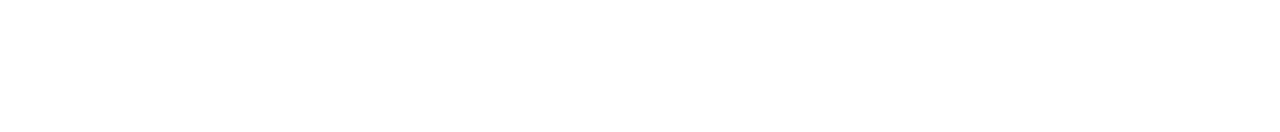
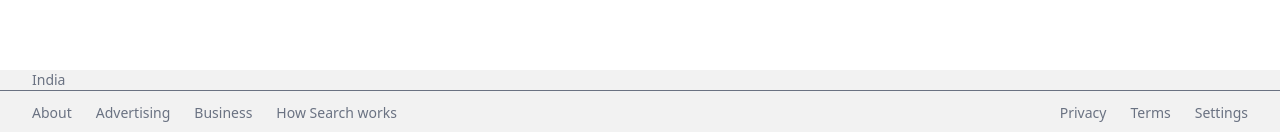
Before and after one commit to PreetS123/NextJS_GooogleClone, a Next.js app in the folder google_clone/: page / in a window 1280 px wide. Shown: the part 665-797 px from the top of the page. Built offline with nearby package versions, Linux system fonts and the light colour scheme; no server answers.

Commit message:
footer section created

```diff
--- a/google_clone/src/app/layout.js
+++ b/google_clone/src/app/layout.js
@@ -1,5 +1,6 @@
 import { Geist, Geist_Mono } from "next/font/google";
 import "./globals.css";
+import Footer from "@/components/Footer";
 
 const geistSans = Geist({
   variable: "--font-geist-sans",
@@ -23,6 +24,8 @@
         className={`${geistSans.variable} ${geistMono.variable} antialiased`}
       >
         {children}
+        <Footer/>
+
       </body>
     </html>
   );
--- /dev/null
+++ b/google_clone/src/components/CountryLookup.jsx
@@ -0,0 +1,21 @@
+"use client";
+import React, { useEffect, useState } from "react";
+
+const CountryLookup = () => {
+  const [country, setCountry] = useState("India");
+
+  const fetchCountry = async () => {
+    const response = await fetch(
+      `https://extreme-ip-lookup.com/json/?key=${process.env.NEXT_PUBLIC_IP_API_KEY}`
+    )
+      .then((res) => res.json())
+      .then((data) => setCountry(data.country))
+      .catch((err) => console.log("Error ::", err));
+  };
+  useEffect(() => {
+    fetchCountry();
+  }, []);
+  return <div>{country}</div>;
+};
+
+export default CountryLookup;
--- /dev/null
+++ b/google_clone/src/components/Footer.jsx
@@ -0,0 +1,27 @@
+import React from "react";
+import CountryLookup from "./CountryLookup";
+
+const Footer = () => {
+  return (
+    <footer className="absolute bottom-0 text-sm text-gray-500 bg-[#f2f2f2] w-full">
+      <div className="border-b px-8">
+        <CountryLookup />
+      </div>
+      <div className="flex flex-col sm:flex-row justify-between items-center px-8 py-3 space-y-3 sm:space-y-0">
+        <ul className="flex items-center space-x-6">
+          <li className="hover:underline cursor-pointer">About</li>{" "}
+          <li className="hover:underline cursor-pointer">Advertising</li>
+          <li className="hover:underline cursor-pointer">Business</li>
+          <li className="hover:underline cursor-pointer">How Search works</li>
+        </ul>
+        <ul className="flex items-center space-x-6">
+          <li className="hover:underline cursor-pointer">Privacy</li>{" "}
+          <li className="hover:underline cursor-pointer">Terms</li>
+          <li className="hover:underline cursor-pointer">Settings</li>
+        </ul>
+      </div>
+    </footer>
+  );
+};
+
+export default Footer;
```
